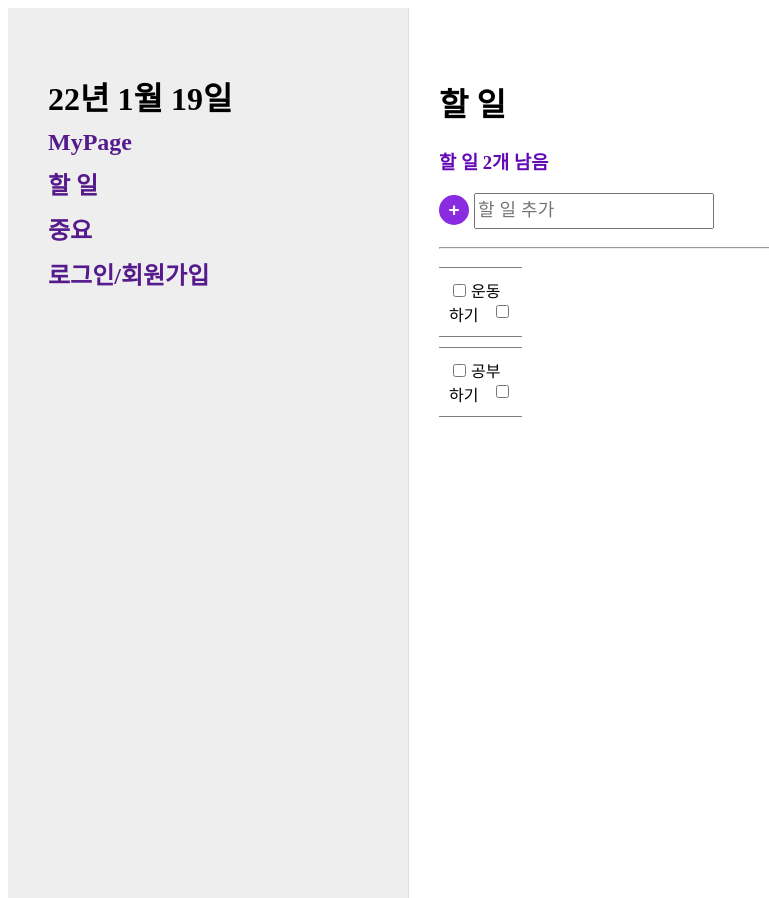
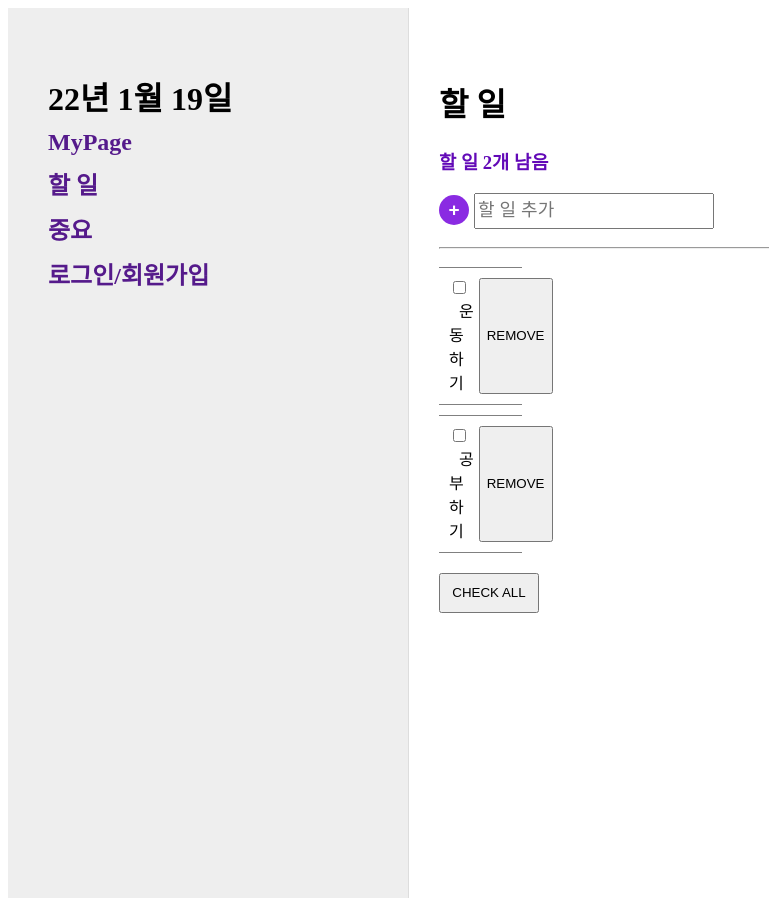
Before and after one commit to choheejin/os-angular-todolist, an Angular app in the folder frontend/app/: page / in a window 1280 px wide. Shown: the whole page, without its empty margins (0-769 px from the left). Built offline with nearby package versions, Linux system fonts and the light colour scheme.

Commit message:
Add: remove todo

```diff
--- a/frontend/app/src/app/todo/share/todo.model.ts
+++ b/frontend/app/src/app/todo/share/todo.model.ts
@@ -1,4 +1,5 @@
 export class Todo {
+  _id: number;
   comment: string;
   important: boolean;
   completed: boolean;
--- a/frontend/app/src/app/todo/todos/todo/todo.component.ts
+++ b/frontend/app/src/app/todo/todos/todo/todo.component.ts
@@ -4,9 +4,8 @@ import {Todo} from "../../share/todo.model";
 @Component({
   selector: 'app-todo',
   template: `
-    <input class="done" type="checkbox" [ngClass]="{completed: todo.completed}" [(ngModel)]="todo.completed" (click)="toggleTodo(todo)">
+    <input class="done" type="checkbox"  (click)="toggleTodo(todo)">
     <label (click)="toggleTodo(todo)">{{todo.comment}}</label>
-    <input class="star" type="checkbox" [ngClass]="{important: todo.important}" [(ngModel)]="todo.important" (click)="toggleImportant(todo)">
   `,
   styles: [`
     .done {
@@ -16,7 +15,7 @@ import {Todo} from "../../share/todo.model";
     label{
     }
 
-    .star{
+    .remove{
       float: right;
     }
 
@@ -36,9 +35,6 @@ export class TodoComponent implements OnInit {
   ngOnInit(): void {
   }
 
-  toggleImportant(todo:any){
-    todo.important = !todo.important
-  }
   toggleTodo(todo:any){
     todo.completed = !todo.completed
   }
--- a/frontend/app/src/app/todo/todos/todos.component.css
+++ b/frontend/app/src/app/todo/todos/todos.component.css
@@ -42,9 +42,31 @@
 }
 
 .list{
+  display: flex;
+  justify-content: space-between;
   margin-top: 10px;
   border-bottom: 1px solid gray;
   border-top: 1px solid gray;
   padding: 10px 10px;
   margin-right: 750px;
 }
+
+
+.done {
+  margin-right: 5px;
+
+}
+
+.done label{
+  margin-left: 10px;
+}
+
+.done input:checked + label {
+  text-decoration: line-through;
+}
+
+.checkAll {
+  margin-top: 20px;
+  width: 100px;
+  height: 40px;
+}
--- a/frontend/app/src/app/todo/todos/todos.component.html
+++ b/frontend/app/src/app/todo/todos/todos.component.html
@@ -18,9 +18,13 @@
     <app-add-todo (onTodoAdded)="addTodo($event)"></app-add-todo>
   </div>
 
-    <div *ngFor="let todo of todos" class="list">
-      <app-todo [todo]="todo"></app-todo>
+  <div *ngFor="let todo of todos" class="list" >
+    <div class="done">
+      <input type="checkbox" (click)="toggleTodo(todo)"> <label>{{todo.comment}}</label>
     </div>
+    <button class="remove" (click)="removeTodo(todo)">REMOVE</button>
+  </div>
+  <button class="checkAll" (click)="checkAll(todos)">CHECK ALL</button>
 </div>
 
 <!--1. 삭제, 중요 기능 구현하기-->
--- a/frontend/app/src/app/todo/todos/todos.component.ts
+++ b/frontend/app/src/app/todo/todos/todos.component.ts
@@ -13,8 +13,8 @@ export class TodosComponent implements OnInit {
 
   constructor() {
     this.todos = [
-      {completed: false, comment: "운동하기", important:false, day: this.today.toLocaleDateString()},
-      {completed: false, comment: "공부하기", important:false, day: this.today.toLocaleDateString()}
+      {_id: 1, completed: false, comment: "운동하기", important:false, day: this.today.toLocaleDateString()},
+      {_id: 2, completed: false, comment: "공부하기", important:false, day: this.today.toLocaleDateString()}
     ]
   }
 
@@ -22,7 +22,9 @@ export class TodosComponent implements OnInit {
   }
 
   addTodo(text: string){
+    if(text.length >= 1)
       this.todos.push({
+        _id: this.todos.length,
         completed: false,
         comment: text,
         important: false,
@@ -33,4 +35,19 @@ export class TodosComponent implements OnInit {
   calTodo(): number{
     return this.todos.filter(task => !task.completed).length;
   }
+
+  removeTodo(todo:any){
+    let idx = this.todos.findIndex(function(item){
+      return item._id === todo._id;
+    });
+    this.todos.splice(idx,1);
   }
+
+  toggleTodo(todo:any){
+    todo.completed = !todo.completed
+  }
+
+  checkAll(todo:any){
+
+  }
+}
```
Also changed, not shown: 1 other file (tests, documents, lock files or other folders). Lines whose indentation alone changed are shown as unchanged.
